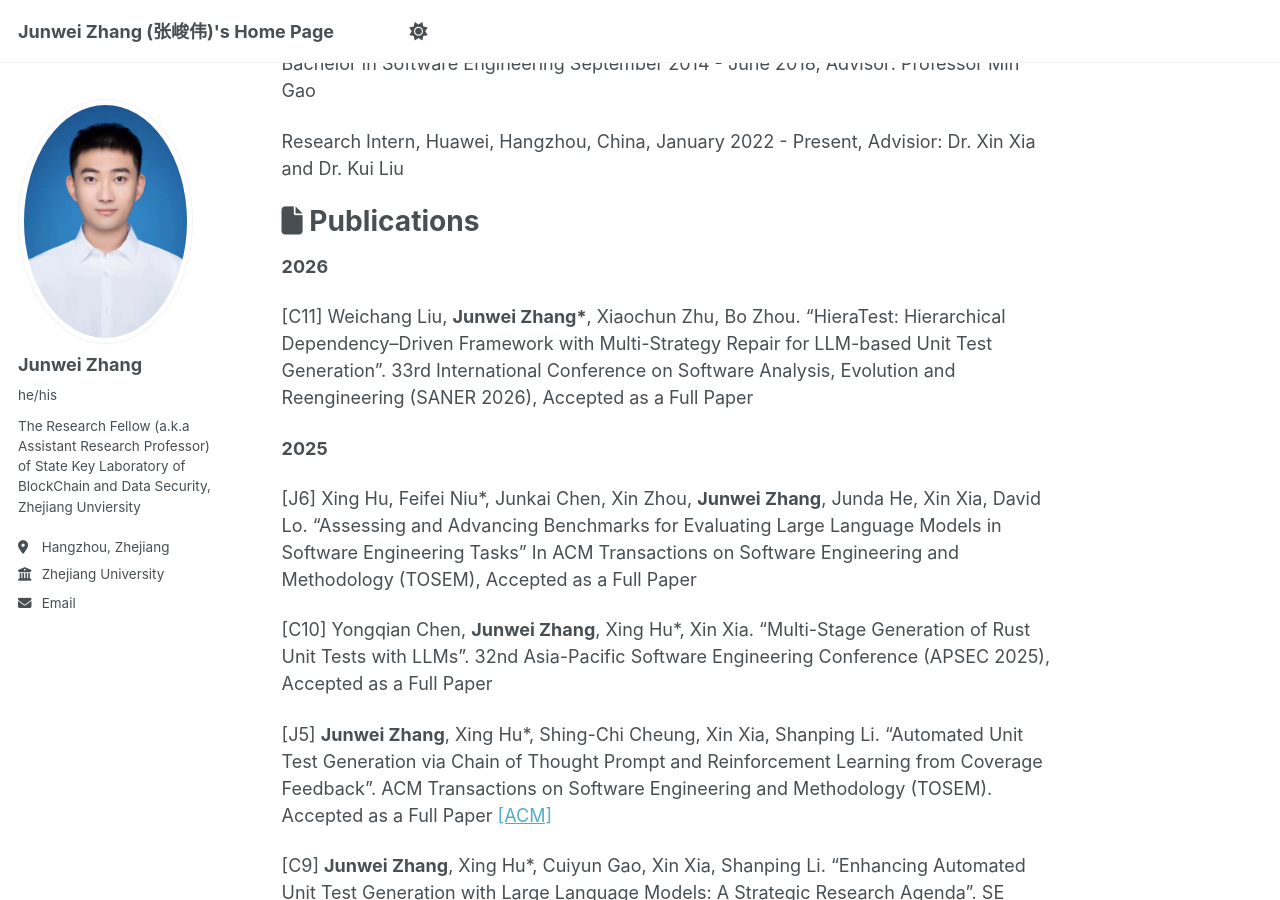
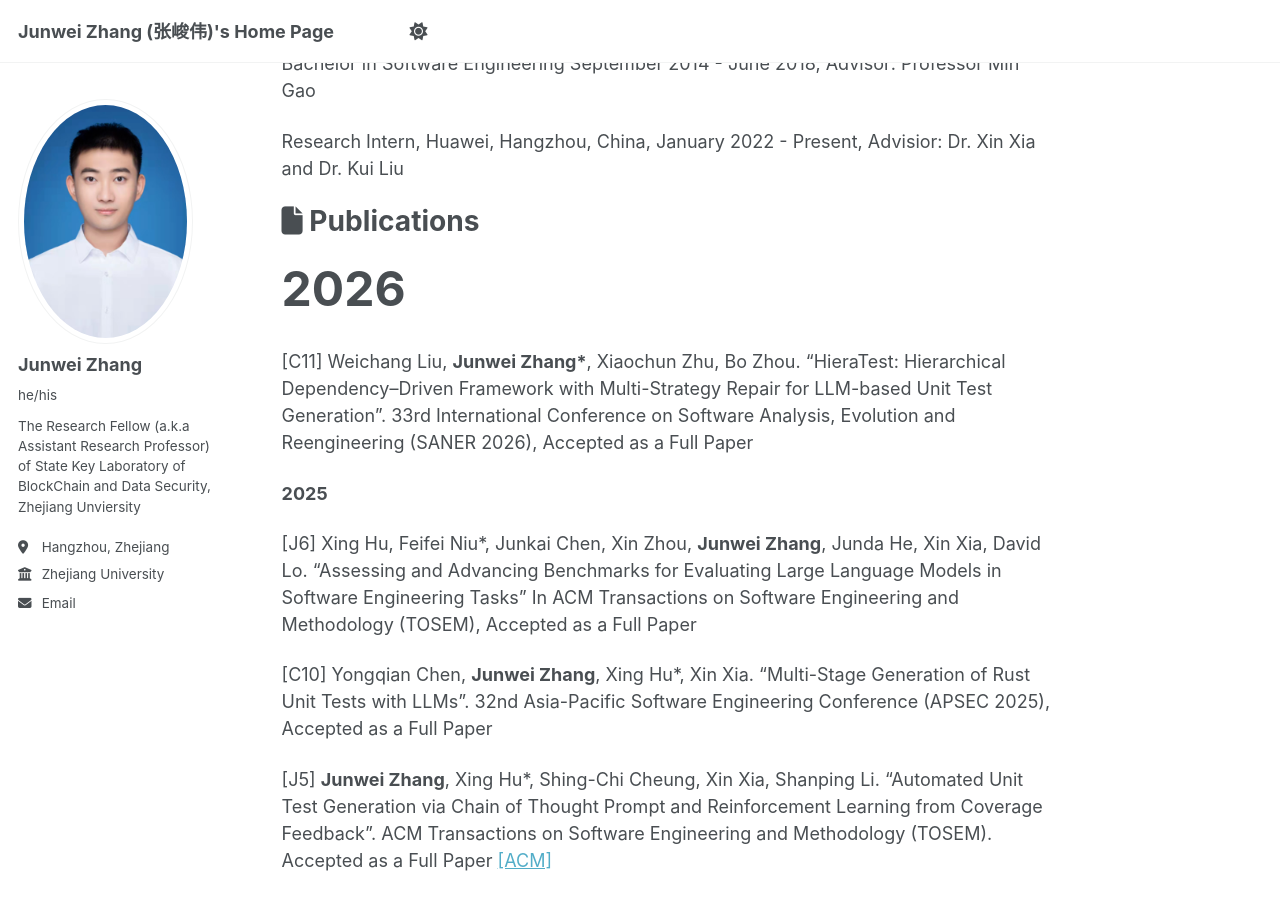
Before and after one commit to jw-zhang-zju/jw-zhang-zju.github.io, a Jekyll site: the page built from _pages/about.md, in a window 1280 px wide and 900 px high, scrolled down 645 px. Built offline with Jekyll 4.4.1, drawn with Linux system fonts in a browser that asks for light colours.

Commit message:
Update about.md

```diff
--- a/_pages/about.md
+++ b/_pages/about.md
@@ -29,7 +29,7 @@ Research Intern, Huawei, Hangzhou, China, January 2022 - Present, Advisior: Dr.
 
 # <i class="fa-solid fa-file"></i> Publications
 
-**2026**
+**<font size=10>2026</font>**
 
 [C11] Weichang Liu, <b>Junwei Zhang*</b>, Xiaochun Zhu, Bo Zhou. "HieraTest: Hierarchical Dependency–Driven Framework with Multi-Strategy Repair for LLM-based Unit Test Generation". 33rd International Conference on Software Analysis, Evolution and Reengineering (SANER 2026), Accepted as a Full Paper
 
```
